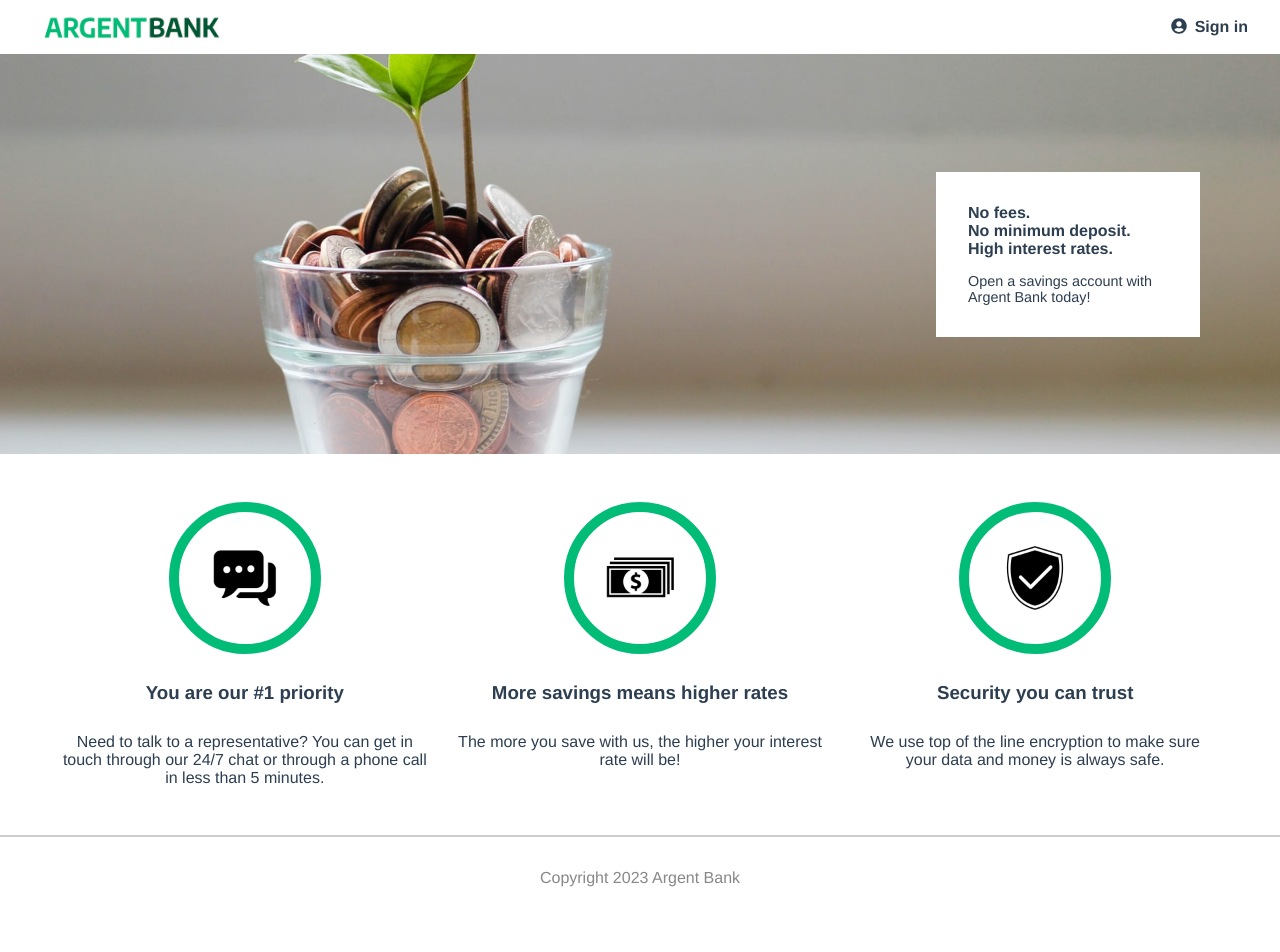
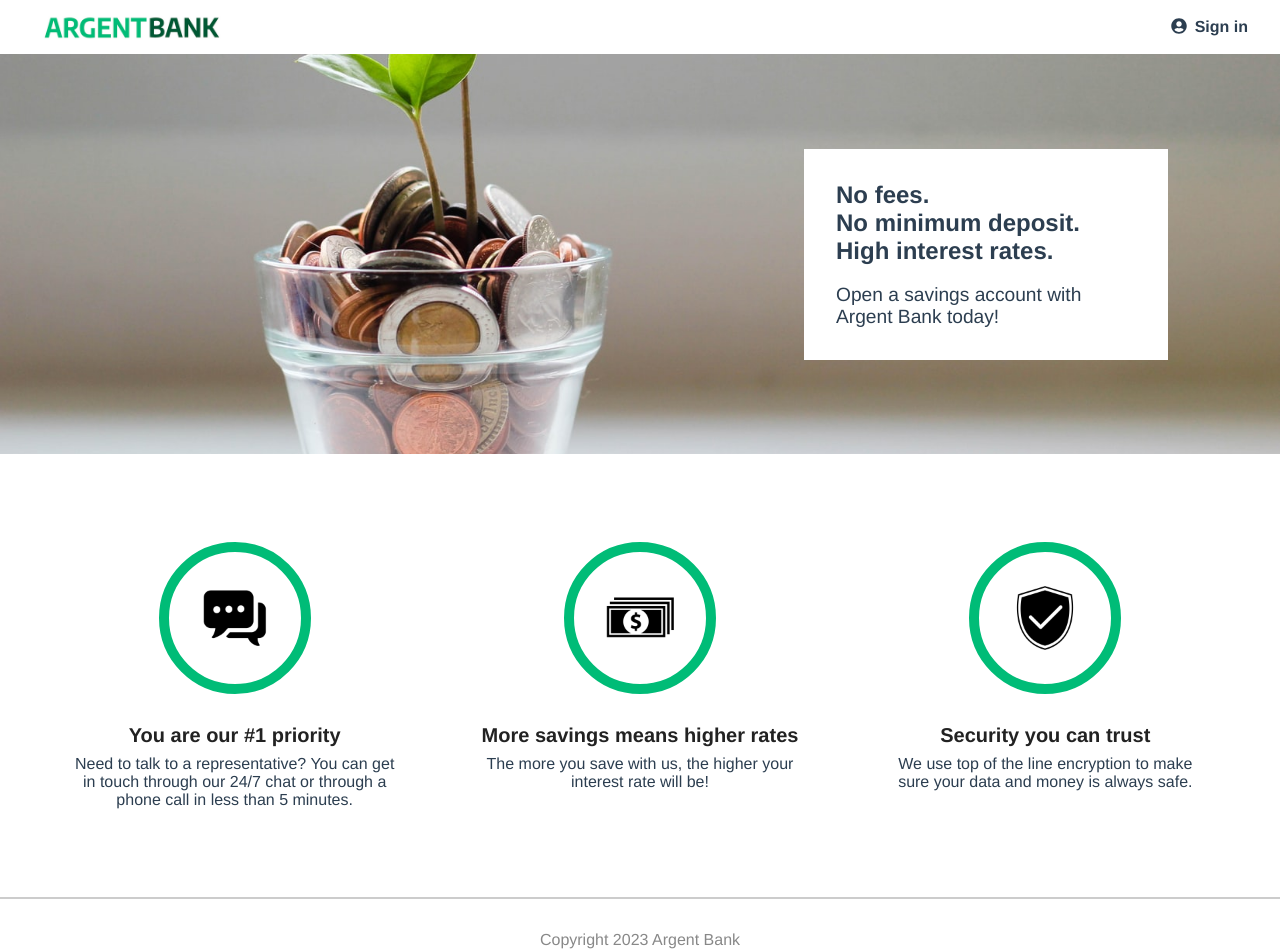
Before and after one commit to djibh/julien_riera_argentbank_P13_122023, a React (Create React App) app: page / in a window 1280 px wide. Shown: the top 952 px of the page. Before the commit the page ends 919 px from the top, so only its background shows below. Built offline with nearby package versions, Linux system fonts and the light colour scheme.

Commit message:
style (HOMEPAGE) > Add css from repo

```diff
--- a/src/components/FeatureItem.jsx
+++ b/src/components/FeatureItem.jsx
@@ -8,15 +8,16 @@ export default function FeatureItem({
   return (
     <FeatureItemStyled>
       <img src={icon} className="feature__icon" alt="feature-icon" />
-      <h3>{title}</h3>
-      <span>{content}</span>
+      <h3 className="title">{title}</h3>
+      <span className="content">{content}</span>
     </FeatureItemStyled>
   );
 }
 
 const FeatureItemStyled = styled.article`
+  flex: 1;
+  padding: 2.5rem;
   text-align: center;
-  max-width: 30%;
 
   .feature__icon {
     display: grid;
@@ -29,7 +30,13 @@ const FeatureItemStyled = styled.article`
     border-radius: 50%;
   }
 
-  h3 {
+  .title {
     margin-block: 1.5em;
+    margin-bottom: 0.5rem;
+    color: #222;
+    font-size: 1.25rem;
+  }
+
+  .content {
   }
 `;
--- a/src/layout/Footer.jsx
+++ b/src/layout/Footer.jsx
@@ -5,8 +5,9 @@ export default function Footer() {
 }
 
 const FooterStyled = styled.footer`
-  padding-block: 2em;
-  border-top: 2px solid rgb(204, 204, 204);
-  text-align: center;
+  display: flex;
+  justify-content: center;
+  padding: 2rem 0 1.5rem;
+  border-top: 2px solid #ccc;
   color: #888;
 `;
--- a/src/pages/homepage/Hero.jsx
+++ b/src/pages/homepage/Hero.jsx
@@ -23,7 +23,7 @@ const HeroStyled = styled.div`
   background-position: 0 -300px;
   background-size: cover;
   background-repeat: no-repeat;
-  height: 50vh;
+  height: 400px;
 
   .sr-only {
     border: 0 !important;
@@ -42,21 +42,21 @@ const HeroStyled = styled.div`
   .hero-content {
     position: absolute;
     right: 5em;
-    width: 200px;
+    width: 300px;
     background: white;
     padding: 2rem;
     text-align: left;
-    margin: 0 auto;
+    margin: 2rem;
 
     & .subtitle {
       font-weight: bold;
-      font-size: 1rem;
       margin: 0;
+      font-size: 1.5rem;
     }
 
     & .text {
       margin-bottom: 0;
-      font-size: 0.9rem;
+      font-size: 1.2rem;
     }
   }
 `;
```
